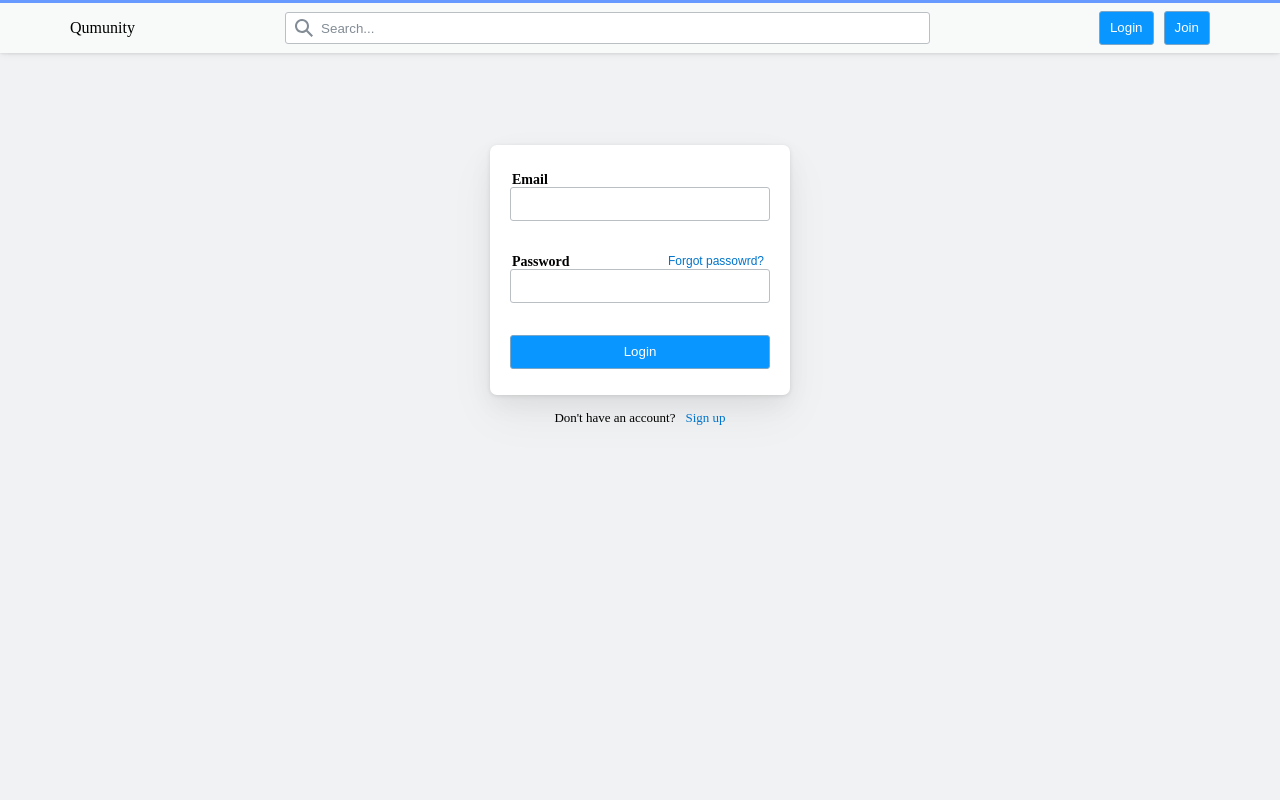
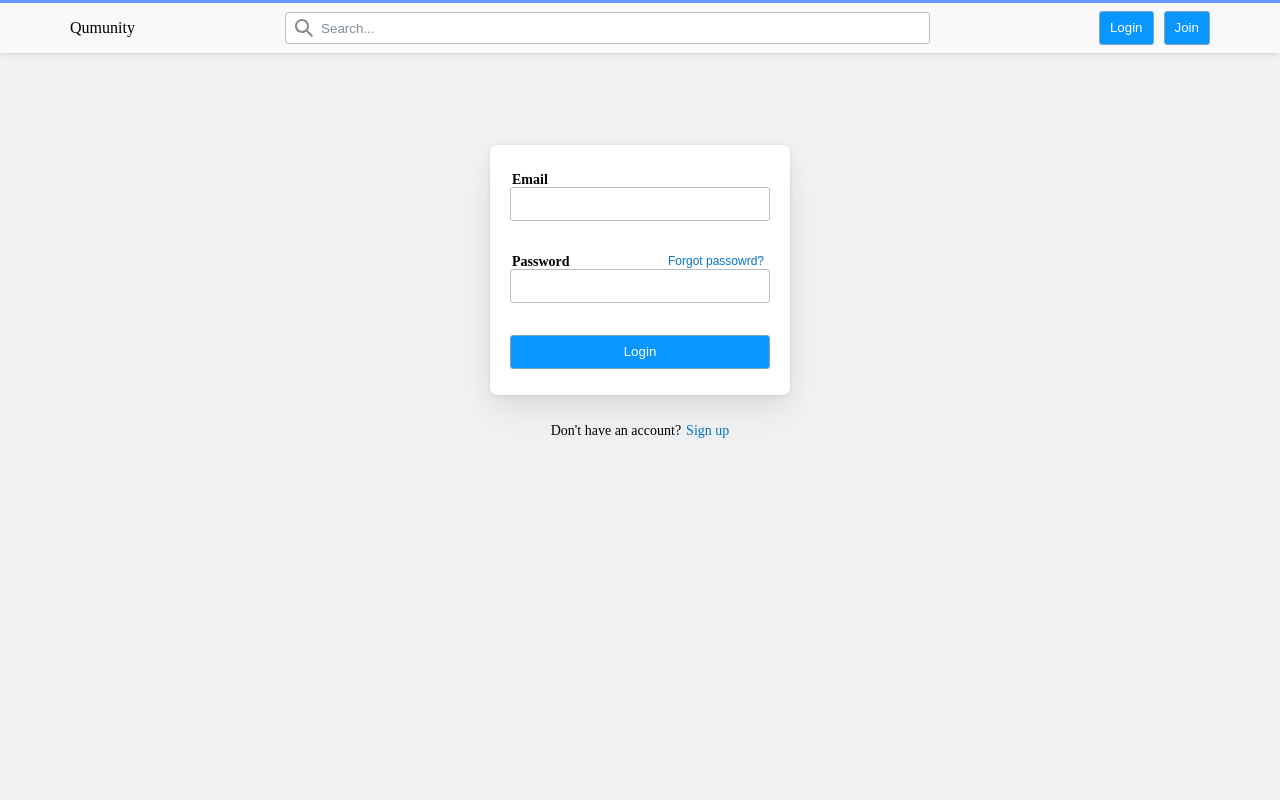
Before and after one commit to Beanxx/Qumunity, a React (Create React App) app in the folder client/: page /login in a window 1280 px wide. Shown: the top 800 px of the page. Built offline with nearby package versions, Linux system fonts and the light colour scheme; no server answers; a small style sheet from the web is missing.

Commit message:
💄 design: Guest Login Button Style

```diff
--- a/client/src/pages/Join/styles.ts
+++ b/client/src/pages/Join/styles.ts
@@ -13,8 +13,11 @@ export const Layout = styled.div`
 export const BottomContainer = styled.div`
   display: flex;
   gap: 10px;
-  font-size: 13px;
+  font-size: 14px;
   .link-style {
     color: #0074cc;
+    &:hover {
+      color: #0a95df;
+    }
   }
 `
--- a/client/src/pages/Login/styles.ts
+++ b/client/src/pages/Login/styles.ts
@@ -12,9 +12,29 @@ export const Layout = styled.div`
 
 export const BottomContainer = styled.div`
   display: flex;
-  gap: 10px;
-  font-size: 13px;
+  gap: 5px;
+  font-size: 14px;
+  margin-top: 13px;
   .link-style {
     color: #0074cc;
+
+    &:hover {
+      color: #0a95df;
+    }
+  }
+
+  button {
+    background: none;
+    border: none;
+    color: #0074cc;
+    font-size: 13px;
+    font-weight: 100;
+    text-align: center;
+    padding: 0;
+    cursor: pointer;
+
+    &:hover {
+      color: #0a95df;
+    }
   }
 `
```
